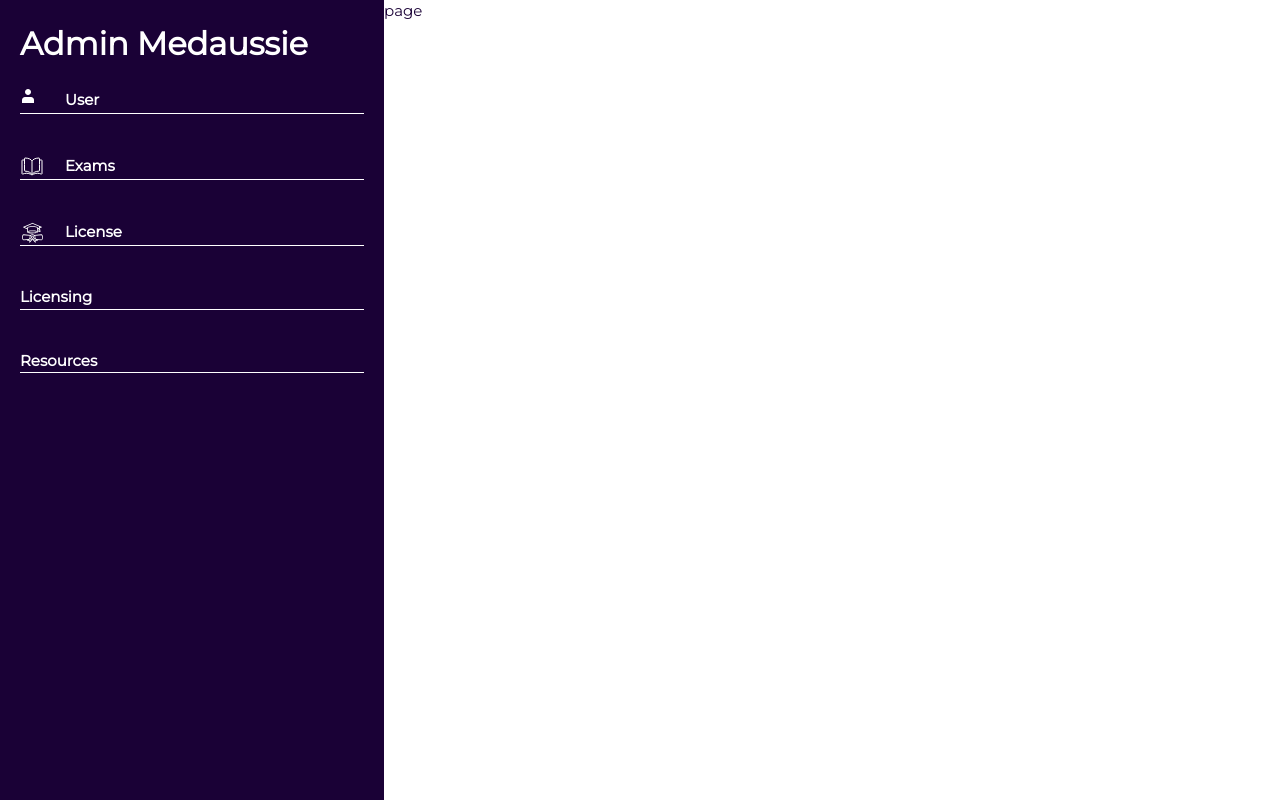
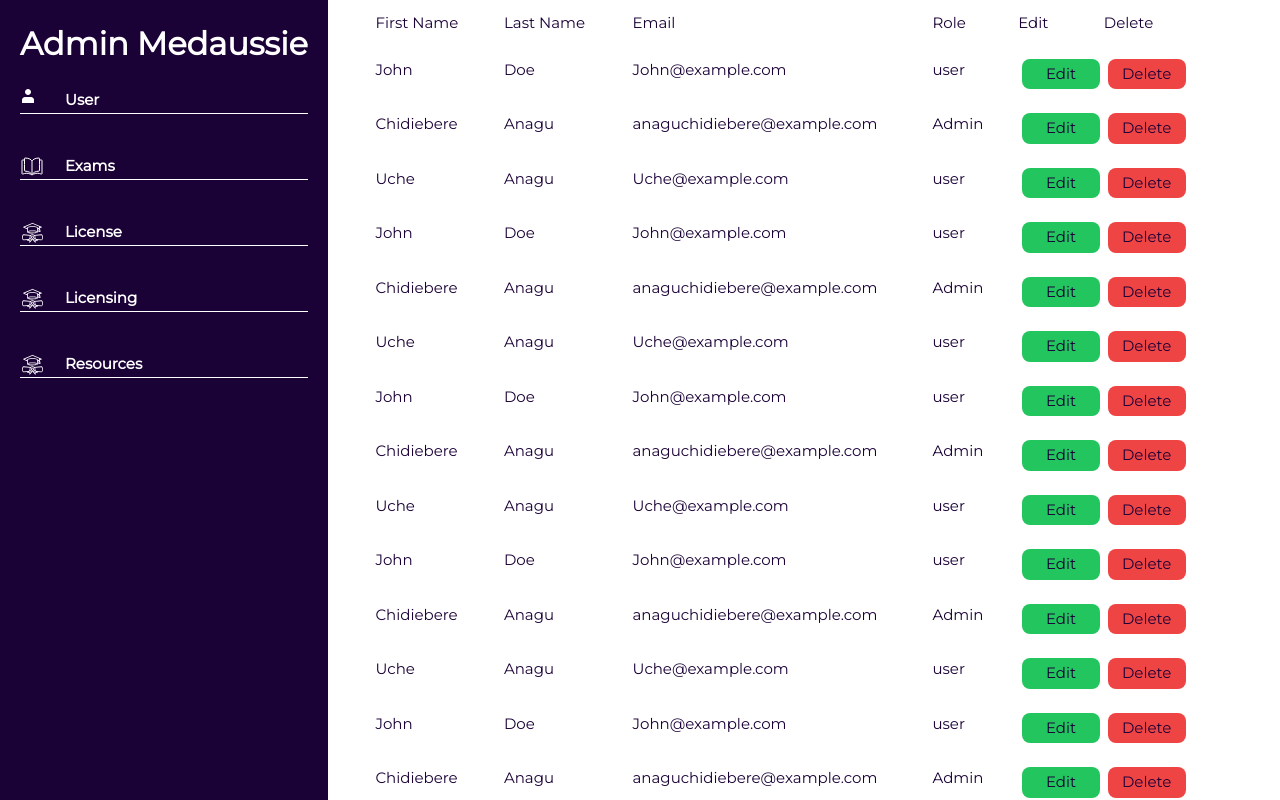
Before and after one commit to Eradz/Medaussie, a Next.js app: page /admin in a window 1280 px wide. Shown: the top 800 px of the page. Built offline with nearby package versions, Linux system fonts and the light colour scheme.

Commit message:
User admin page

```diff
--- a/src/app/admin/_components/SideBar.tsx
+++ b/src/app/admin/_components/SideBar.tsx
@@ -8,8 +8,8 @@ const navLinks = [
     {name: "User", link:"/users", icon: <UserIcon/>},
     {name: "Exams", link:"/exams", icon: <BookIcon/>},
     {name: "License", link:"/licenses",  icon: <LicenseIcon/>},
-    {name: "Licensing", link:"/license"},
-    {name: "Resources", link:"/resources"},
+    {name: "Licensing", link:"/license", icon: <LicenseIcon/>},
+    {name: "Resources", link:"/resources", icon: <LicenseIcon/>},
 ]
 const SideBar = () => {
   return (
--- /dev/null
+++ b/src/app/admin/_components/User.tsx
@@ -0,0 +1,48 @@
+import React from 'react'
+
+const users :{firstname: string, lastname: string, email: string, role: string}[] = [
+    {firstname: 'John', lastname: 'Doe', email: 'John@example.com', role: 'user'},
+    {firstname: 'Chidiebere', lastname: 'Anagu', email: 'anaguchidiebere@example.com', role: 'Admin'},
+    {firstname: 'Uche', lastname: 'Anagu', email: 'Uche@example.com', role: 'user'},
+    {firstname: 'John', lastname: 'Doe', email: 'John@example.com', role: 'user'},
+    {firstname: 'Chidiebere', lastname: 'Anagu', email: 'anaguchidiebere@example.com', role: 'Admin'},
+    {firstname: 'Uche', lastname: 'Anagu', email: 'Uche@example.com', role: 'user'},
+    {firstname: 'John', lastname: 'Doe', email: 'John@example.com', role: 'user'},
+    {firstname: 'Chidiebere', lastname: 'Anagu', email: 'anaguchidiebere@example.com', role: 'Admin'},
+    {firstname: 'Uche', lastname: 'Anagu', email: 'Uche@example.com', role: 'user'},
+    {firstname: 'John', lastname: 'Doe', email: 'John@example.com', role: 'user'},
+    {firstname: 'Chidiebere', lastname: 'Anagu', email: 'anaguchidiebere@example.com', role: 'Admin'},
+    {firstname: 'Uche', lastname: 'Anagu', email: 'Uche@example.com', role: 'user'},
+    {firstname: 'John', lastname: 'Doe', email: 'John@example.com', role: 'user'},
+    {firstname: 'Chidiebere', lastname: 'Anagu', email: 'anaguchidiebere@example.com', role: 'Admin'},
+    {firstname: 'Uche', lastname: 'Anagu', email: 'Uche@example.com', role: 'user'},
+    {firstname: 'John', lastname: 'Doe', email: 'John@example.com', role: 'user'},
+]
+const User = () => {
+  return (
+ <div className='bg-primary h-screen'>
+    <div className='flex py-3 px-[5%]'>
+        <p className='w-[15%]'>First Name</p>
+        <p className='w-[15%]'>Last Name</p>
+        <p className='w-[35%]'>Email</p>
+        <p className='w-[10%]'>Role</p>
+        <p className='w-[10%]'>Edit</p>
+        <p className='w-[10%]'>Delete</p>
+    </div>
+  {users.map((user, i) => {
+    return (
+    <div key={i} className='py-3 px-[5%] flex'>
+        <p className='w-[15%]'>{user.firstname}</p>
+        <p className='w-[15%]'>{user.lastname}</p>
+        <p className='w-[35%]'>{user.email}</p>
+        <p className='w-[10%]'>{user.role}</p>
+        <div className='w-[10%] px-1  text-center'><p className='bg-green-500 p-1 rounded-lg'>Edit</p></div>
+        <div className='w-[10%] px-1 text-center'><p className='bg-red-500 p-1 rounded-lg'>Delete</p></div>
+    </div>
+)
+})}
+</div>
+  )
+}
+
+export default User
--- a/src/app/admin/layout.tsx
+++ b/src/app/admin/layout.tsx
@@ -10,7 +10,7 @@ const layout = () => {
         <div className='w-[30%] '>
         <SideBar/>
         </div>
-        <div className='w-[70%] '>
+        <div className='w-full '>
         <Page/>
         </div>
         </div>
--- a/src/app/admin/page.tsx
+++ b/src/app/admin/page.tsx
@@ -1,9 +1,8 @@
 import React from 'react'
+import User from './_components/User'
 const Page = () => {
   return (
-    <div className='bg-primary flex h-full'>
-        page
-    </div>
+        <User/>
   )
 }
 
```
